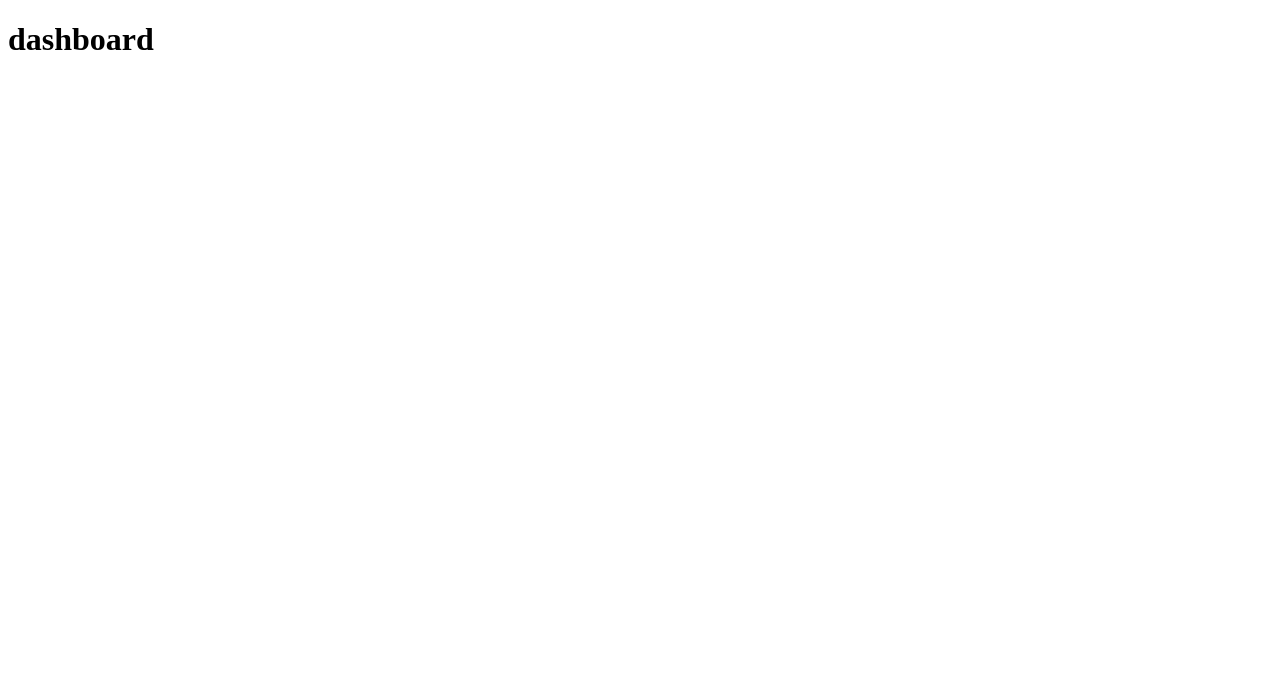
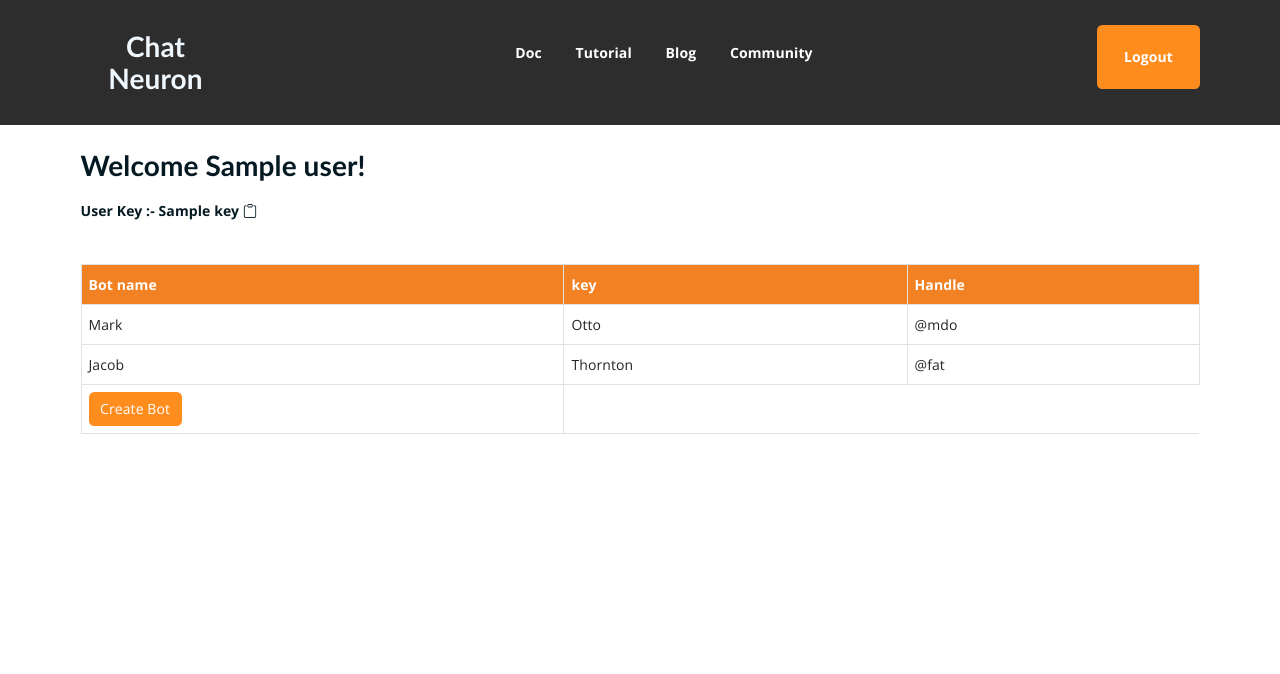
Before and after one commit to tech-creed/Chat-Neuron, a Flask app: page /dashboard in a window 1280 px wide. Before the commit the part shown is almost empty. Shown: the top 674 px of the page. Before the commit the page ends 50 px from the top, so only its background shows below. Run offline with Flask 2, Linux system fonts and the light colour scheme; the visitor is signed in with stand-in values (Sample User, id 1); a database or web service that is not in the repository returns one stand-in record (values such as "Sample title").

Commit message:
Dashboard | User key

```diff
--- /dev/null
+++ b/static/css/dashboard.css
@@ -0,0 +1,26 @@
+.name {
+    margin-top: 150px;
+}
+
+h3 {
+    font-family: 'Trebuchet MS', 'Lucida Sans Unicode', 'Lucida Grande', 'Lucida Sans', Arial, sans-serif;
+}
+
+thead tr {
+    color: #fff;
+    background-color: #F28123;
+}
+
+table {
+    margin-top: 40px;
+}
+
+.create-btn:hover {
+    color: black;
+    background-color: #F28123;
+}
+
+h4 {
+    font-size: 14px;
+    font-family: 'Segoe UI', Tahoma, Geneva, Verdana, sans-serif;
+}
--- a/templates/dashboard.html
+++ b/templates/dashboard.html
@@ -1,12 +1,135 @@
 <!DOCTYPE html>
 <html lang="en">
+
 <head>
-    <meta charset="UTF-8">
-    <meta http-equiv="X-UA-Compatible" content="IE=edge">
-    <meta name="viewport" content="width=device-width, initial-scale=1.0">
-    <title>Dashboard</title>
+	<meta charset="UTF-8">
+	<meta http-equiv="X-UA-Compatible" content="IE=edge">
+	<meta name="viewport" content="width=device-width, initial-scale=1">
+	<meta name="description"
+		content="Welcome to our chatbot! Our chatbot is a cutting-edge artificial intelligence (AI) tool designed to help you interact with your customers, improve your customer service, and increase your business productivity. Our chatbot is built using Python and is powered by the latest natural language processing (NLP) technology, making it capable of understanding and responding to a wide range of customer queries and requests.">
+
+	<!-- title -->
+	<title>Home</title>
+
+	<!-- favicon -->
+	<link rel="shortcut icon" type="image/png" href="static/img/logo.png">
+	<!-- google font -->
+	<link href="https://fonts.googleapis.com/css?family=Open+Sans:300,400,700" rel="stylesheet">
+	<link href="https://fonts.googleapis.com/css?family=Poppins:400,700&display=swap" rel="stylesheet">
+
+	<!-- bootstrap -->
+	<link rel="stylesheet" href="https://cdn.jsdelivr.net/npm/bootstrap@5.2.3/dist/css/bootstrap.min.css">
+
+	<!-- mean menu css -->
+	<link rel="stylesheet" href="static/css/meanmenu.min.css">
+	<!-- main style -->
+	<link rel="stylesheet" href="static/css/styles.css">
+	<link rel="stylesheet" href="static/css/dashboard.css">
+
+	<!-- bootstrap icon -->
+	<link rel="stylesheet" href="https://cdn.jsdelivr.net/npm/bootstrap-icons@1.10.3/font/bootstrap-icons.css">
+
 </head>
+
 <body>
-    <h1>dashboard</h1>
+
+	<!--PreLoader-->
+	<div class="loader">
+		<div class="loader-inner">
+			<div class="circle"></div>
+		</div>
+	</div>
+	<!--PreLoader Ends-->
+
+	<!-- header -->
+	<div class="top-header-area" style="background-color: #2d2d2d;" id="sticker">
+		<div class="container">
+			<div class="row">
+				<div class="col-lg-12 col-sm-12 text-center">
+					<div class="main-menu-wrap">
+						<!-- logo -->
+						<div class="site-logo">
+							<a href="/">
+
+								<h3 style="color:aliceblue;">Chat Neuron</h3>
+							</a>
+						</div>
+						<!-- logo -->
+
+						<!-- menu start -->
+						<nav class="main-menu">
+							<ul>
+								<li><a href="#doc">Doc</a></li>
+								<li><a href="#tutorial">Tutorial</a></li>
+								<li><a href="#blog">Blog</a></li>
+								<li><a href="#community">Community</a></li>
+								<li class="login-btn btn"><a href="/logout">Logout</a></li>
+							</ul>
+						</nav>
+						<!-- <a class="mobile-show search-bar-icon" href="#"><i class="fas fa-search"></i></a> -->
+						<div class="mobile-menu"></div>
+						<!-- menu end -->
+					</div>
+				</div>
+			</div>
+		</div>
+	</div>
+	<!-- end header -->
+	<div class="main container">
+		<div class="name">
+			<h3>Welcome {{name}}!</h3>
+			<h4>User Key :- <span id="copy">{{key}}</span> <span id="copy_btn"><i class="bi bi-clipboard"></i></span></h4>
+
+		</div>
+		<div class="table-div">
+			<table class="table table-bordered">
+				<thead>
+				  <tr>
+					<th scope="col">Bot name</th>
+					<th scope="col">key</th>
+					<th scope="col">Handle</th>
+				  </tr>
+				</thead>
+				<tbody>
+				  <tr>
+					<td>Mark</td>
+					<td>Otto</td>
+					<td>@mdo</td>
+				  </tr>
+				  <tr>
+					<td>Jacob</td>
+					<td>Thornton</td>
+					<td>@fat</td>
+				  </tr>
+				  <tr>
+					<td><a href="/upload" type="button" class="create-btn btn">Create Bot</a></td>
+				  </tr>
+				</tbody>
+			</table>
+		</div>
+	</div>
+
+	<script>
+		var copy_btn = document.getElementById("copy_btn");
+        var copy = document.getElementById("copy");
+        copy_btn.onclick = function(){
+			navigator.clipboard.writeText(copy.innerHTML);
+            copy_btn.innerHTML = `<i class="bi bi-check"></i>`;
+            setTimeout(function(){
+                copy_btn.innerHTML = `<i class="bi bi-clipboard"></i>`;
+            },3000);
+        }
+	</script>
+
+	<!-- jquery -->
+	<script src="static/js/jquery-1.11.3.min.js"></script>
+	<!-- bootstrap -->
+	<script src="https://cdn.jsdelivr.net/npm/bootstrap@5.2.3/dist/js/bootstrap.bundle.min.js"></script>
+	<script src="static/js/main.js"></script>
+
+	<!-- Javascript -->
+    <script src="static/plugins/popper.min.js"></script>
+
 </body>
+
 </html>
--- a/views/views.py
+++ b/views/views.py
@@ -1,5 +1,6 @@
 from flask import make_response,Flask, flash, redirect, render_template, request, url_for, session
 from app import *
+import secrets
 import bcrypt
 
 @app.route('/')
@@ -23,6 +24,8 @@ def signup():
         user_found = db.user.find_one({"name": user})
         email_found = db.user.find_one({"email": email})
 
+        user_key = secrets.token_urlsafe(16)
+
         if user_found:
             message = 'There already is a user by that name'
             return render_template('login.html', message=message)
@@ -35,7 +38,7 @@ def signup():
 
         else:
             hashed = bcrypt.hashpw(password2.encode('utf-8'), bcrypt.gensalt())
-            user_input = {'name': user, 'email': email, 'password': hashed}
+            user_input = {'name': user, 'email': email, 'password': hashed, 'key': user_key}
             db.user.insert_one(user_input)
 
             user_data = db.user.find_one({"email": email})
@@ -98,6 +101,9 @@ def doc_page():
 @app.route("/dashboard", methods=["POST", "GET"])
 def dashboard():
     if "email" in session:
-        return render_template('dashboard.html')
+        user = db.user.find({'email': session['email']})
+        for x in user:
+            name = x
+        return render_template('dashboard.html', name=name['name'], key=name['key'])
     else:
         return redirect('/login')
```
